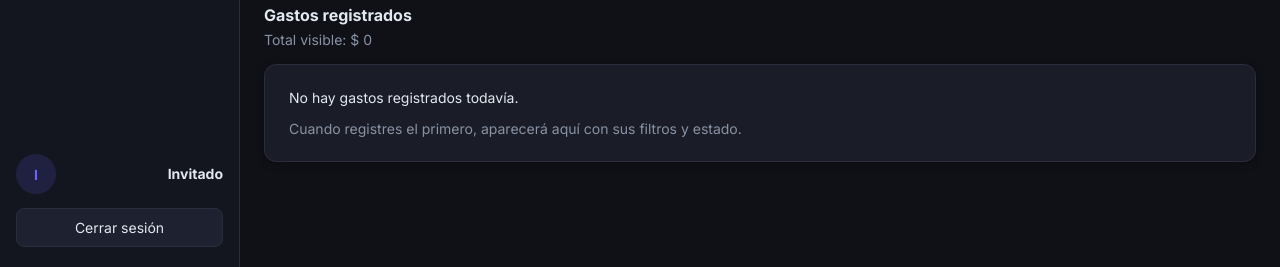
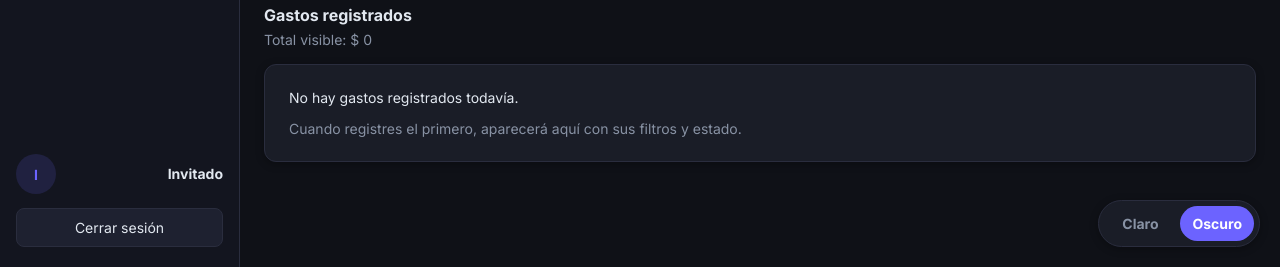
Before and after one commit to jhonattandc/Myfinance, a PHP site: page /gastos.php in a window 1280 px wide. Shown: the part 533-800 px from the top of the page. Run offline with PHP 8.4, Linux system fonts and the light colour scheme; a user stored in the database is signed in; data that the repository does not hold is empty.

Commit message:
Agrega selector de tema claro y oscuro

```diff
--- a/finanzas/assets/charts.js
+++ b/finanzas/assets/charts.js
@@ -3,6 +3,35 @@
     const number = Number(value || 0);
     return '$ ' + new Intl.NumberFormat('es-CO', { maximumFractionDigits: 0 }).format(number);
   };
+
+  const cssVar = (name) => getComputedStyle(document.documentElement).getPropertyValue(name).trim();
+  const getThemeColors = () => ({
+    text: cssVar('--text-secondary') || '#8892a4',
+    border: cssVar('--border') || '#2a2d3e',
+    accent: cssVar('--accent') || '#6c63ff',
+  });
+  const setTheme = (theme) => {
+    const nextTheme = theme === 'light' ? 'light' : 'dark';
+    document.documentElement.dataset.theme = nextTheme;
+    try {
+      localStorage.setItem('finance-theme', nextTheme);
+    } catch (error) {
+      // Theme switching still works even if browser storage is unavailable.
+    }
+
+    document.querySelectorAll('[data-theme-choice]').forEach((button) => {
+      const isActive = button.dataset.themeChoice === nextTheme;
+      button.classList.toggle('is-active', isActive);
+      button.setAttribute('aria-pressed', String(isActive));
+    });
+
+    window.dispatchEvent(new CustomEvent('finance:theme-change'));
+  };
+
+  document.querySelectorAll('[data-theme-choice]').forEach((button) => {
+    button.addEventListener('click', () => setTheme(button.dataset.themeChoice));
+  });
+  setTheme(document.documentElement.dataset.theme || 'dark');
 
   const flashRoot = document.getElementById('flash-root');
   if (flashRoot && window.APP_FLASH && window.APP_FLASH.message) {
@@ -188,24 +217,54 @@
   renderIncomePreview();
 
   if (window.Chart) {
-    Chart.defaults.color = '#8892a4';
-    Chart.defaults.borderColor = '#2a2d3e';
+    const colors = getThemeColors();
+    Chart.defaults.color = colors.text;
+    Chart.defaults.borderColor = colors.border;
     Chart.defaults.font.family = 'Inter';
     Chart.defaults.responsive = true;
     Chart.defaults.maintainAspectRatio = false;
   }
 
+  const applyChartTheme = (chart) => {
+    if (!chart) {
+      return;
+    }
+
+    const colors = getThemeColors();
+    chart.options.color = colors.text;
+    chart.options.borderColor = colors.border;
+
+    if (chart.options.scales) {
+      Object.values(chart.options.scales).forEach((scale) => {
+        if (scale.grid) {
+          scale.grid.color = colors.border;
+        }
+        if (scale.ticks) {
+          scale.ticks.color = colors.text;
+        }
+      });
+    }
+
+    if (chart.options.plugins?.legend?.labels) {
+      chart.options.plugins.legend.labels.color = colors.text;
+    }
+
+    chart.update();
+  };
+
   const monthlyCanvas = document.getElementById('expensesMonthlyChart');
+  let monthlyChart = null;
   if (monthlyCanvas && window.Chart) {
     const data = JSON.parse(monthlyCanvas.dataset.chart || '{}');
-    new Chart(monthlyCanvas, {
+    const colors = getThemeColors();
+    monthlyChart = new Chart(monthlyCanvas, {
       type: 'bar',
       data: {
         labels: data.labels || [],
         datasets: [{
           label: 'Gastos',
           data: data.values || [],
-          backgroundColor: '#6c63ff',
+          backgroundColor: colors.accent,
           borderRadius: 6,
           borderSkipped: false,
         }],
@@ -219,15 +278,17 @@
           y: {
             beginAtZero: true,
             ticks: {
+              color: colors.text,
               callback: (value) => formatCOP(value),
               maxTicksLimit: 6,
               padding: 10,
             },
-            grid: { color: '#2a2d3e' },
+            grid: { color: colors.border },
           },
           x: {
             grid: { display: false },
             ticks: {
+              color: colors.text,
               maxRotation: 0,
               minRotation: 0,
             },
@@ -238,9 +299,11 @@
   }
 
   const categoryCanvas = document.getElementById('expensesCategoryChart');
+  let categoryChart = null;
   if (categoryCanvas && window.Chart) {
     const data = JSON.parse(categoryCanvas.dataset.chart || '{}');
-    new Chart(categoryCanvas, {
+    const colors = getThemeColors();
+    categoryChart = new Chart(categoryCanvas, {
       type: 'doughnut',
       data: {
         labels: data.labels || [],
@@ -263,10 +326,24 @@
               padding: 16,
               usePointStyle: true,
               pointStyle: 'circle',
+              color: colors.text,
             },
           },
         },
       },
     });
   }
+
+  window.addEventListener('finance:theme-change', () => {
+    if (window.Chart) {
+      const colors = getThemeColors();
+      Chart.defaults.color = colors.text;
+      Chart.defaults.borderColor = colors.border;
+      if (monthlyChart?.data?.datasets?.[0]) {
+        monthlyChart.data.datasets[0].backgroundColor = colors.accent;
+      }
+      applyChartTheme(monthlyChart);
+      applyChartTheme(categoryChart);
+    }
+  });
 })();
--- a/finanzas/assets/style.css
+++ b/finanzas/assets/style.css
@@ -1,8 +1,10 @@
 :root {
+  color-scheme: dark;
   --bg-base: #0f1117;
   --bg-card: #1a1d27;
   --bg-sidebar: #13151f;
   --bg-input: #1e2130;
+  --bg-glow: rgba(108, 99, 255, 0.18);
   --border: #2a2d3e;
   --text-primary: #e2e8f0;
   --text-secondary: #8892a4;
@@ -324,6 +346,37 @@ tbody tr:hover { background: rgba(108, 99, 255, 0.05); }
   transition: transform .2s ease;
 }
 .collapsible-section:not(.is-open) .toggle-icon { transform: rotate(180deg); }
+.theme-widget {
+  position: fixed;
+  right: 20px;
+  bottom: 20px;
+  z-index: 60;
+  display: inline-flex;
+  gap: 4px;
+  padding: 5px;
+  background: var(--bg-card);
+  border: 1px solid var(--border);
+  border-radius: 999px;
+  box-shadow: var(--shadow);
+}
+.theme-option {
+  border: 0;
+  border-radius: 999px;
+  background: transparent;
+  color: var(--text-secondary);
+  min-width: 72px;
+  padding: 9px 12px;
+  font-weight: 700;
+  transition: background .2s ease, color .2s ease, transform .2s ease;
+}
+.theme-option:hover {
+  color: var(--text-primary);
+  transform: translateY(-1px);
+}
+.theme-option.is-active {
+  background: var(--accent);
+  color: #fff;
+}
 
 @keyframes fadeIn {
   from { opacity: 0; transform: translateY(10px); }
--- a/finanzas/includes/footer.php
+++ b/finanzas/includes/footer.php
@@ -1,5 +1,9 @@
         </main>
     </div>
+</div>
+<div class="theme-widget" aria-label="Cambiar tema">
+    <button class="theme-option" type="button" data-theme-choice="light" aria-pressed="false">Claro</button>
+    <button class="theme-option" type="button" data-theme-choice="dark" aria-pressed="true">Oscuro</button>
 </div>
 <?php $chartsVersion = file_exists(__DIR__ . '/../assets/charts.js') ? (string) filemtime(__DIR__ . '/../assets/charts.js') : '1'; ?>
 <script src="https://cdn.jsdelivr.net/npm/chart.js"></script>
--- a/finanzas/includes/header.php
+++ b/finanzas/includes/header.php
@@ -27,6 +27,16 @@ $navigation = [
     <link rel="preconnect" href="https://fonts.googleapis.com">
     <link rel="preconnect" href="https://fonts.gstatic.com" crossorigin>
     <link href="https://fonts.googleapis.com/css2?family=Inter:wght@400;500;600;700;800&display=swap" rel="stylesheet">
+    <script>
+        (function () {
+            try {
+                var theme = localStorage.getItem('finance-theme') || 'dark';
+                document.documentElement.dataset.theme = theme === 'light' ? 'light' : 'dark';
+            } catch (error) {
+                document.documentElement.dataset.theme = 'dark';
+            }
+        })();
+    </script>
     <link rel="stylesheet" href="assets/style.css?v=<?php echo e($styleVersion); ?>">
     <script>
         window.APP_FLASH = <?php echo json_encode($flash, JSON_UNESCAPED_UNICODE | JSON_UNESCAPED_SLASHES); ?>;
```
Also changed, not shown: other parts of finanzas/assets/style.css (+29 -1 lines).
